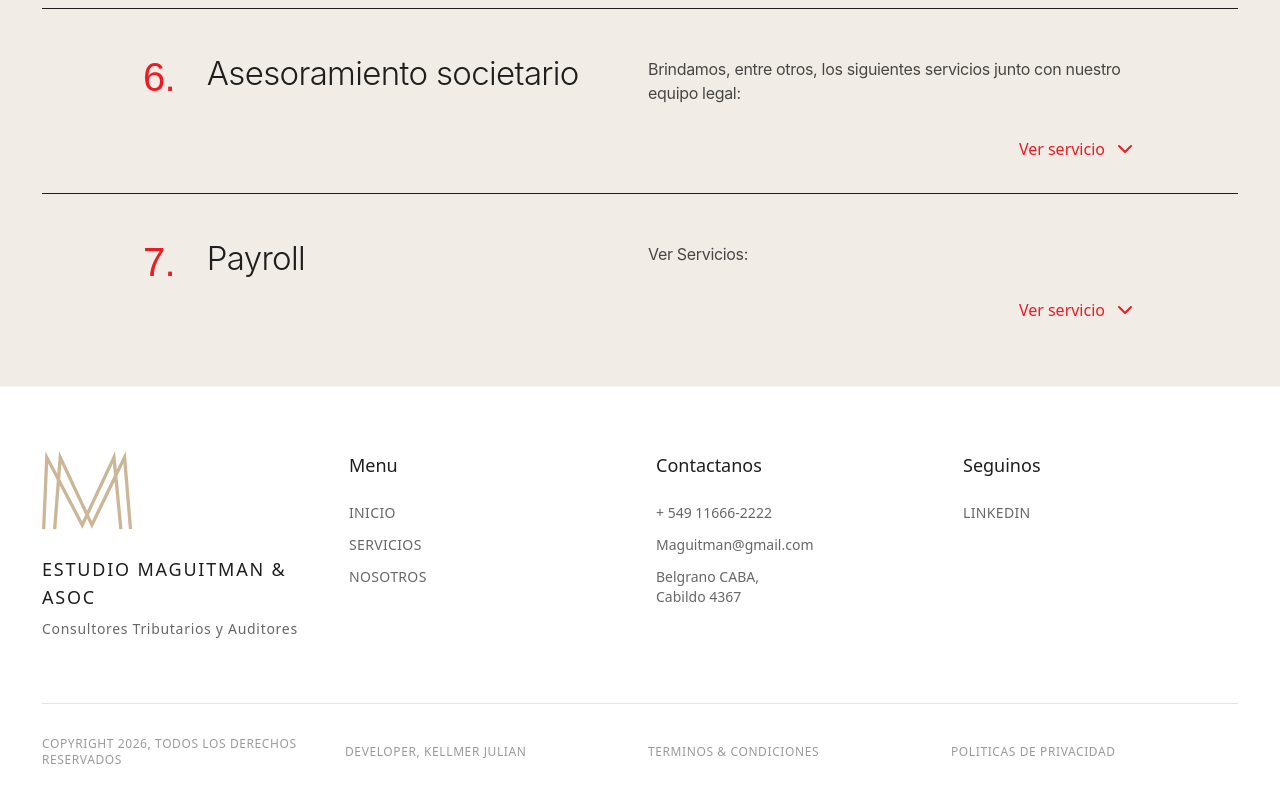
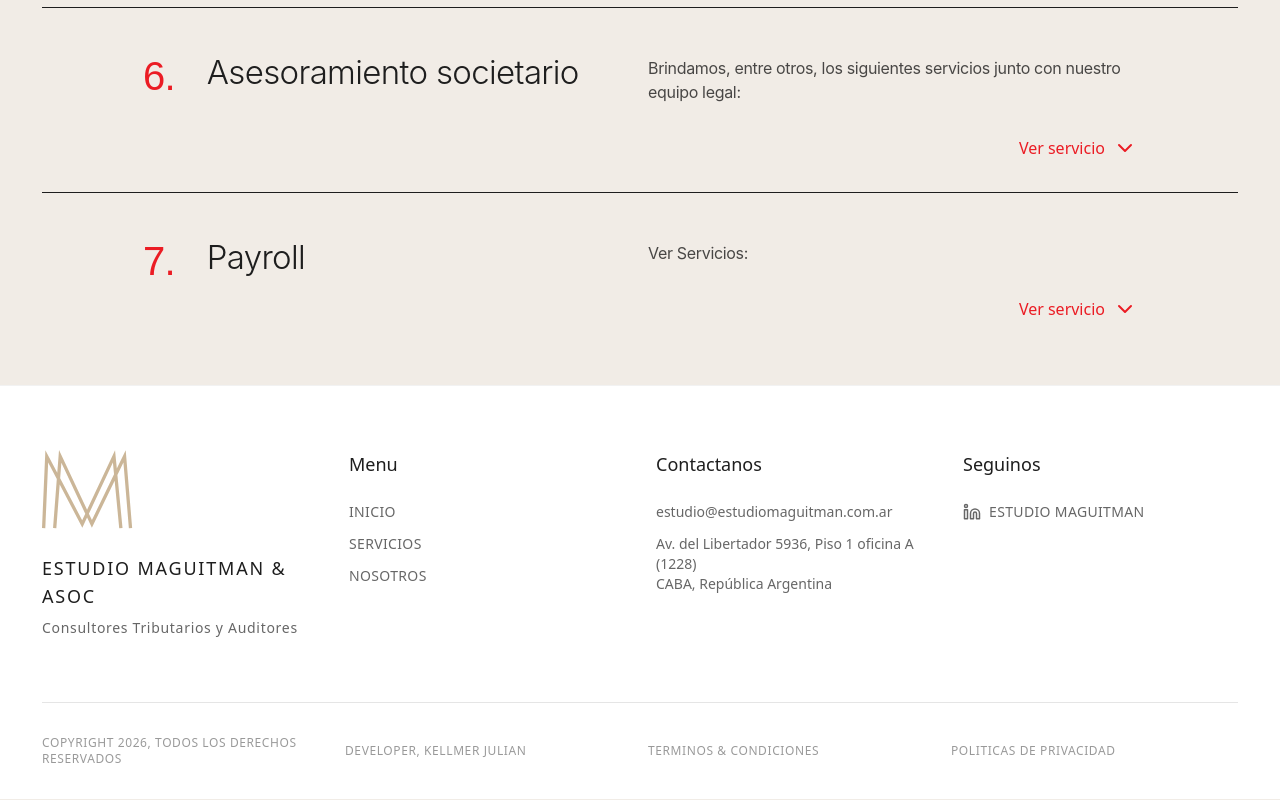
Before and after one commit to Julian-Kellmer/MagitmanStudio, a React (Vite) app: page /#/servicios in a window 1280 px wide. Shown: the part 1147-1947 px from the top of the page. Built offline with nearby package versions, Linux system fonts and the light colour scheme; a web font is replaced by a local one.

Commit message:
luli final fixes

```diff
--- a/src/components/Footer.jsx
+++ b/src/components/Footer.jsx
@@ -53,18 +53,13 @@ const Footer = () => {
             </h4>
             <div className='flex flex-col gap-3 items-center md:items-start text-sm text-black/60'>
               <a
-                href='tel:+549116662222'
-                className='hover:text-secondary transition-colors'>
-                + 549 11666-2222
-              </a>
-              <a
-                href='mailto:Maguitman@gmail.com'
+                href='mailto:estudio@estudiomaguitman.com.ar'
                 className='hover:text-secondary transition-colors break-all'>
-                Maguitman@gmail.com
+                estudio@estudiomaguitman.com.ar
               </a>
               <div className='text-center md:text-left'>
-                <p>Belgrano CABA,</p>
-                <p>Cabildo 4367</p>
+                <p>Av. del Libertador 5936, Piso 1 oficina A (1228)</p>
+                <p>CABA, República Argentina</p>
               </div>
             </div>
           </div>
@@ -74,11 +69,34 @@ const Footer = () => {
             <h4 className='text-primary font-medium text-lg mb-2'>Seguinos</h4>
             <div className='flex flex-col gap-3 items-center md:items-start text-sm text-black/60 font-medium uppercase tracking-wide'>
               <a
-                href='#'
+                href='https://www.linkedin.com/in/karina-maguitman-74872b25/'
                 target='_blank'
                 rel='noopener noreferrer'
-                className='hover:text-secondary transition-colors'>
-                Linkedin
+                className='hover:text-secondary transition-colors flex items-center gap-2'>
+                <svg
+                  xmlns='http://www.w3.org/2000/svg'
+                  width='18'
+                  height='18'
+                  viewBox='0 0 24 24'
+                  fill='none'
+                  stroke='currentColor'
+                  strokeWidth='2'
+                  strokeLinecap='round'
+                  strokeLinejoin='round'>
+                  <path d='M16 8a6 6 0 0 1 6 6v7h-4v-7a2 2 0 0 0-2-2 2 2 0 0 0-2 2v7h-4v-7a6 6 0 0 1 6-6z' />
+                  <rect
+                    width='4'
+                    height='12'
+                    x='2'
+                    y='9'
+                  />
+                  <circle
+                    cx='4'
+                    cy='4'
+                    r='2'
+                  />
+                </svg>
+                Estudio Maguitman
               </a>
             </div>
           </div>
--- a/src/home/sections/About.jsx
+++ b/src/home/sections/About.jsx
@@ -98,22 +98,22 @@ const benefits = [
   {
     icon: <UserIcon />,
     title: 'Atencion personalizada',
-    description: 'El cliente trabaja directamente con los socios del estudio.',
+    description: 'Sed ut perspiciatis unde omnis iste natus error sit voluptatem accusantium doloremque laudantium, totam rem aperiam, eaque ipsa quae ab illo inventore veritatis et.',
   },
   {
     icon: <ChartIcon />,
     title: 'Experiencia y trayectoria comprobada',
-    description: 'El cliente trabaja directamente con los socios del estudio.',
+    description: 'Sed ut perspiciatis unde omnis iste natus error sit voluptatem accusantium doloremque laudantium, totam rem aperiam, eaque ipsa quae ab illo inventore veritatis et.',
   },
   {
     icon: <BookIcon />,
     title: 'Cumplimiento y tranquilidad',
-    description: 'El cliente trabaja directamente con los socios del estudio.',
+    description: 'Sed ut perspiciatis unde omnis iste natus error sit voluptatem accusantium doloremque laudantium, totam rem aperiam, eaque ipsa quae ab illo inventore veritatis et.',
   },
   {
     icon: <BellIcon />,
     title: 'Acompañamiento constante',
-    description: 'El cliente trabaja directamente con los socios del estudio.',
+    description: 'Sed ut perspiciatis unde omnis iste natus error sit voluptatem accusantium doloremque laudantium, totam rem aperiam, eaque ipsa quae ab illo inventore veritatis et.',
   },
 ]
 
@@ -147,7 +147,7 @@ const About = () => {
         <div className='col-span-full layout-grid px-4'>
           <div className='col-span-12 flex flex-col items-center text-center gap-6 animate-header'>
             <h2 className='text-h2 text-text-about text-center transition-colors duration-500'>
-              Beneficios de trabajar con <br className='hidden md:block' />{' '}
+              Beneficios de trabajar con
               Estudio Maguitman
             </h2>
             <p className='text-h6 text-text-about/80 md:max-w-[60%] transition-colors duration-500'>
--- a/src/home/sections/TrustUs.jsx
+++ b/src/home/sections/TrustUs.jsx
@@ -58,8 +58,7 @@ const brands = [
     image: '/clientes/Capa10.png',
     url: 'https://limudba.org/nosotros/',
   },
-]
-const brands2 = [
+
   {
     name: 'Universidad de Buenos Aires',
     image: '/clientes/Capa11.png',
@@ -177,7 +176,7 @@ const BrandsModal = ({ isOpen, onClose, allBrands }) => {
 const TrustUs = () => {
   const containerRef = useRef(null)
   const [isModalOpen, setIsModalOpen] = useState(false)
-  const allBrands = [...brands, ...brands2]
+  const allBrands = [...brands]
 
   useEffect(() => {
     const ctx = gsap.context(() => {
@@ -245,7 +244,7 @@ const TrustUs = () => {
     <>
       <section
         ref={containerRef}
-        className='my-16 '>
+        className=' '>
         <div className='layout-wrap  md:py-12 flex flex-col gap-12 bg-lightground2 '>
           <div className='layout-grid col-span-full  '>
             <div className='p-4 md:col-span-10 md:col-start-2 col-span-full flex flex-col gap-4 animate-text justify-center'>
@@ -307,17 +306,17 @@ const TrustUs = () => {
                 brands={brands}
                 direction={'left'}
               />
-              <BrandsMarquee
+              {/* <BrandsMarquee
                 ref={marquee2Ref}
                 brands={brands2}
                 direction={'right'} // Visual direction prop might be less relevant now if both move same way, but kept for parity
-              />
+              /> */}
             </div>
           </div>
           <div className='flex justify-center mt-8 pb-12'>
             <Button
               onClick={() => setIsModalOpen(true)}
-              className='bg-secondary text-white hover:bg-primary hover:text-white border border-secondary transition-all duration-300'>
+              className='bg-secondary text-white hover:bg-secondary/80 hover:text-white border border-secondary transition-all duration-300'>
               Ver todos Nuestros Clientes
             </Button>
           </div>
--- a/src/nosotros/sections/TeamList.jsx
+++ b/src/nosotros/sections/TeamList.jsx
@@ -186,6 +186,7 @@ const TeamMemberItem = ({ member, isOpen, toggleOpen }) => {
               </a>
             )}
           </div>
+          <div className='flex items-center gap-4'>
             <div className='w-30 h-30'>
               <img
                 src={member.image}
@@ -210,6 +211,7 @@ const TeamMemberItem = ({ member, isOpen, toggleOpen }) => {
                 </svg>
               </div>
             )}
+          </div>
         </div>
 
         {/* Body (Expanded) - Only has services and web link now */}
--- a/src/servicios/index.jsx
+++ b/src/servicios/index.jsx
@@ -6,7 +6,7 @@ const Servicios = () => {
     <main className='bg-background min-h-screen pt-32 md:pt-32 '>
       <div className='layout-wrap'>
         <div className='layout-grid col-span-full mb-16  flex items-start '>
-          <h1 className='col-span-full md:col-span-8 md:col-start-2 text-h1 leading-tight font-medium text-primary'>
+          <h1 className='col-span-full md:col-span-full md:col-start-2 text-h1 leading-tight font-medium text-primary'>
             Servicios que ofrecemos en Estudio Maguitman & ASOC
           </h1>
         </div>
--- a/src/servicios/sections/ServicesList.jsx
+++ b/src/servicios/sections/ServicesList.jsx
@@ -337,7 +337,7 @@ const ServicesList = () => {
   return (
     <section className='layout-grid col-span-full gap-y-0 '>
       {/* Separator Top */}
-      <div className='col-span-full border-t border-primary opacity-30 w-full '></div>
+      <div className='col-span-full  w-full '></div>
 
       {servicesData.map((service) => (
         <ServiceItem
```
Lines whose indentation alone changed are shown as unchanged.
